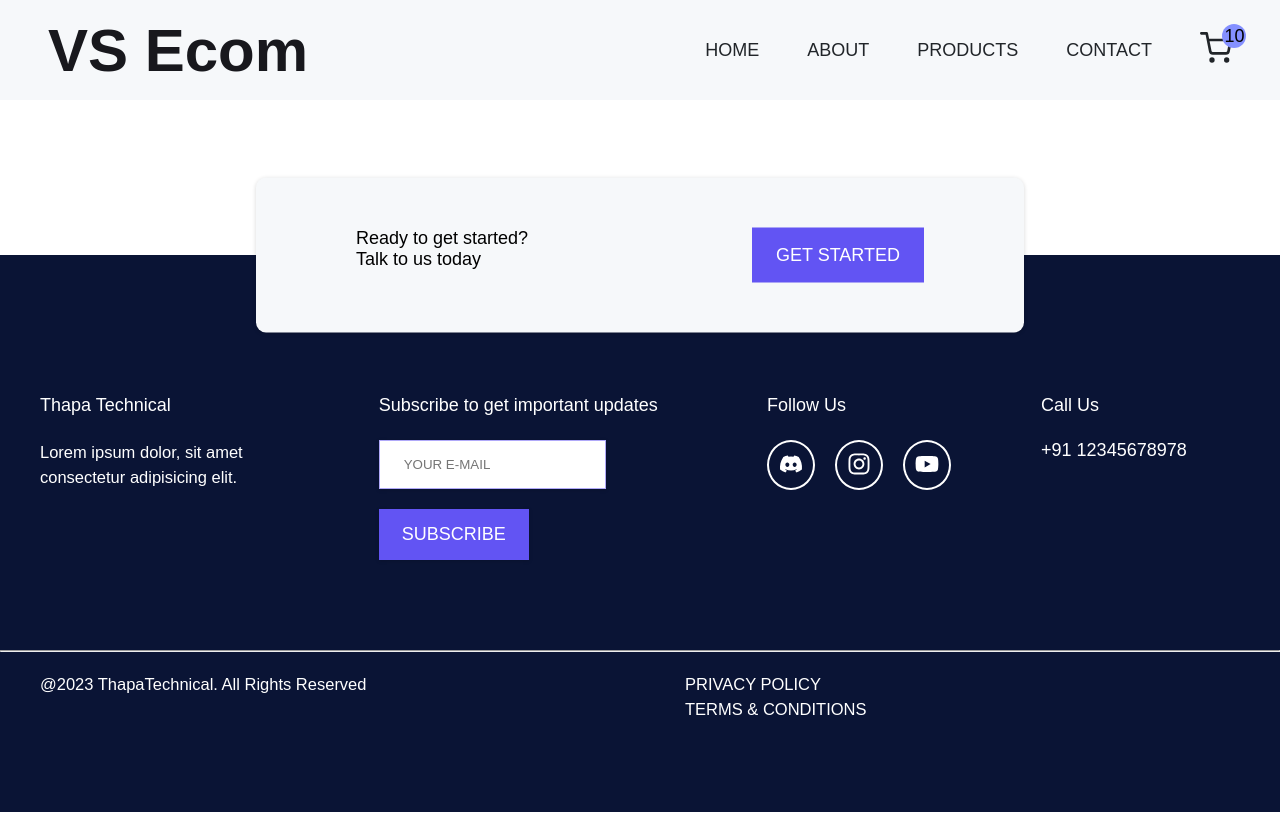
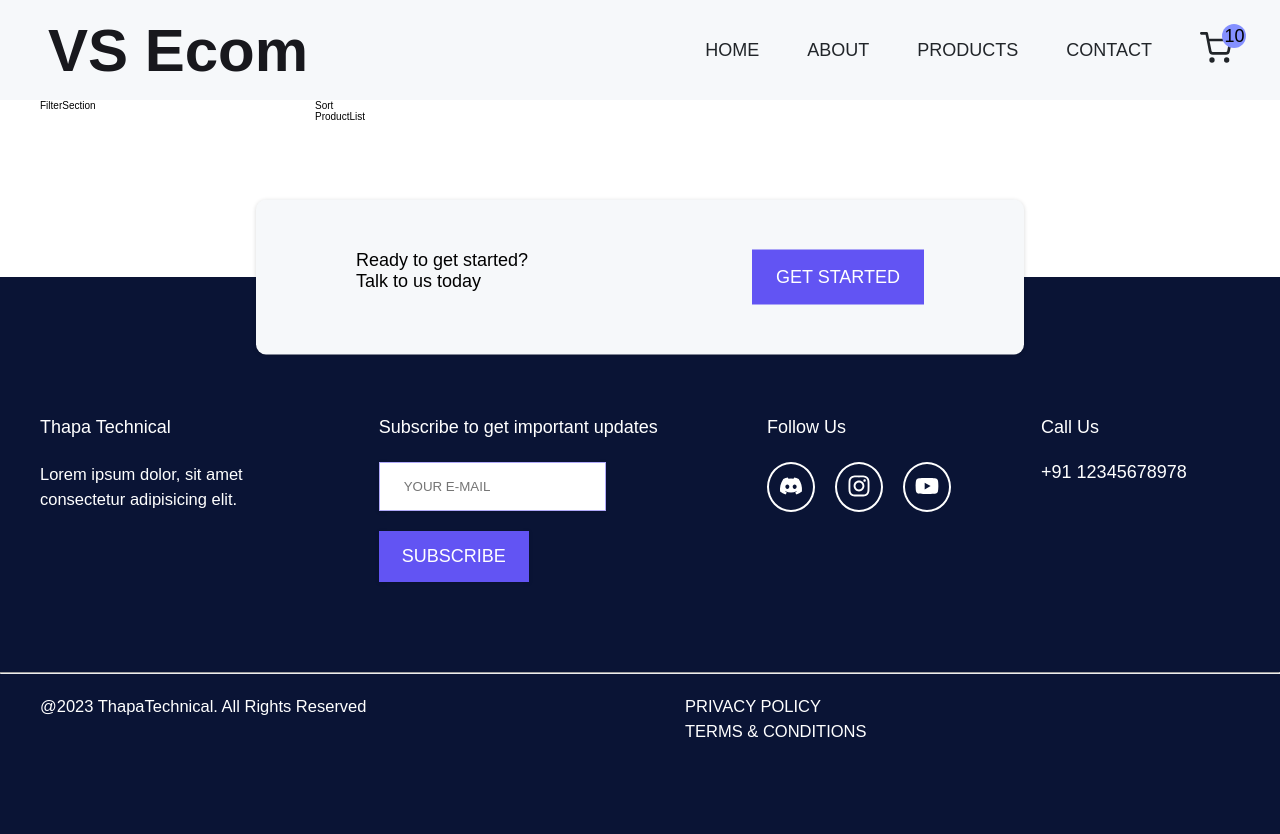
Before and after one commit to vickyshinde/vs-ecom-reactjs, a React (Create React App) app: page /products in a window 1280 px wide. Before the commit the page ends 812 px from the top, so only its background shows below. Built offline with nearby package versions, Linux system fonts and the light colour scheme; no server answers.

Commit message:
filter context and reducer

```diff
--- a/src/Products.js
+++ b/src/Products.js
@@ -1,8 +1,31 @@
 import React from "react";
 import styled from "styled-components";
+import FilterSection from "./components/FilterSection";
+import ProductList from "./components/ProductList";
+import Sort from "./components/Sort";
+import { useFilterContext } from "./context/filterContext";
 
 const Products = () => {
-  return <Wrapper></Wrapper>;
+  const { filter_products } = useFilterContext();
+  console.log("🚀 ~ file: Products.js:10 ~ Products ~ filter_products:", filter_products)
+  return (
+    <Wrapper>
+      <div className="container grid grid-filter-column">
+        <div>
+          <FilterSection />
+        </div>
+
+        <section className="product-view--sort">
+          <div className="sort-filter">
+            <Sort />
+          </div>
+          <div className="main-product">
+            <ProductList />
+          </div>
+        </section>
+      </div>
+    </Wrapper>
+  );
 };
 
 const Wrapper = styled.section`
--- /dev/null
+++ b/src/components/FilterSection.js
@@ -0,0 +1,7 @@
+import React from "react";
+
+const FilterSection = () => {
+  return <div>FilterSection</div>;
+};
+
+export default FilterSection;
--- /dev/null
+++ b/src/components/ProductList.js
@@ -0,0 +1,7 @@
+import React from "react";
+
+const ProductList = () => {
+  return <div>ProductList</div>;
+};
+
+export default ProductList;
--- /dev/null
+++ b/src/components/Sort.js
@@ -0,0 +1,7 @@
+import React from "react";
+
+const Sort = () => {
+  return <div>Sort</div>;
+};
+
+export default Sort;
--- /dev/null
+++ b/src/context/filterContext.js
@@ -0,0 +1,32 @@
+import { createContext, useContext, useReducer, useEffect } from "react";
+import { useProductContext } from "./productContext";
+import reducer from "../reducers/filterReducer";
+
+const FilterContext = createContext();
+
+const initialState = {
+  filter_products: [],
+  all_products: [],
+  grid_view: true,
+  sorting_value: "lowest",
+};
+
+export const FilterContextProvider = ({ children }) => {
+  const { products } = useProductContext();
+
+  const [state, dispatch] = useReducer(reducer, initialState);
+
+  useEffect(() => {
+    dispatch({ type: "LOAD_FILTER_PRODUCTS", payload: products });
+  }, [products]);
+
+  return (
+    <FilterContext.Provider value={{ ...state }}>
+      {children}
+    </FilterContext.Provider>
+  );
+};
+
+export const useFilterContext = () => {
+  return useContext(FilterContext);
+};
--- a/src/index.js
+++ b/src/index.js
@@ -4,12 +4,15 @@
 import App from "./App";
 import reportWebVitals from "./reportWebVitals";
 import { AppProvider } from "./context/productContext";
+import { FilterContextProvider } from "./context/filterContext";
 
 const root = ReactDOM.createRoot(document.getElementById("root"));
 
 root.render(
   <AppProvider>
-    <App />
+    <FilterContextProvider>
+      <App />
+    </FilterContextProvider>
   </AppProvider>
 );
 
--- /dev/null
+++ b/src/reducers/filterReducer.js
@@ -0,0 +1,21 @@
+const filterReducer = (state, action) => {
+  switch (action.type) {
+    case "LOAD_FILTER_PRODUCTS":
+      return {
+        ...state,
+        filter_products: [...action.payload],
+        all_products: [...action.payload],
+      };
+
+    case "SET_GRID_VIEW":
+      return {
+        ...state,
+        grid_view: true,
+      };
+
+    default:
+      return state;
+  }
+};
+
+export default filterReducer;
```
